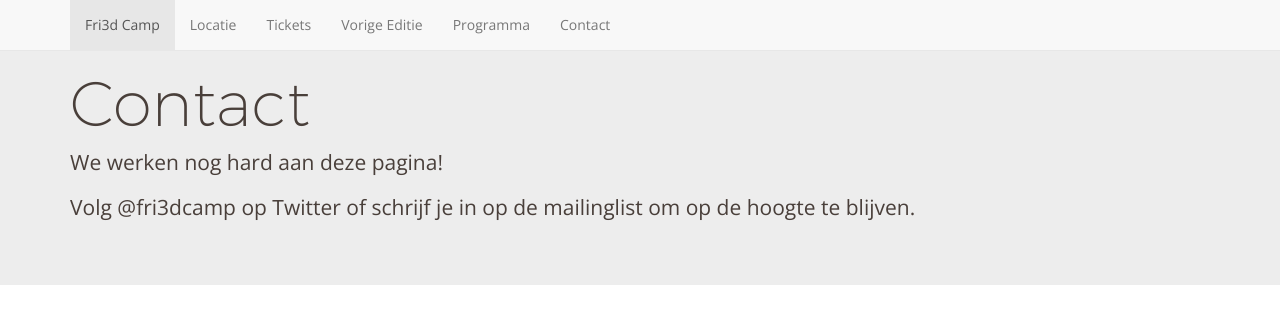
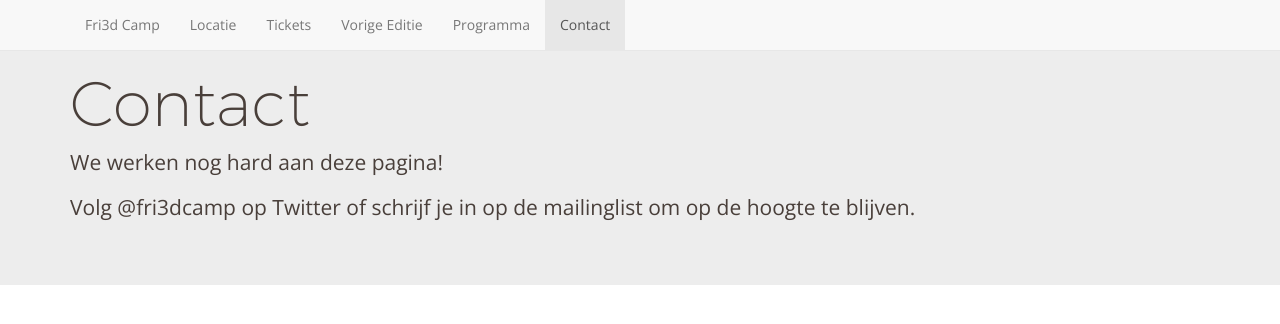
Before and after one commit to Fri3dCamp/fri3dweb2016, a Jekyll site: the page built from contact/index.html, in a window 1280 px wide. Shown: the top 324 px of the page. Built offline with Jekyll 4.4.1, drawn with Linux system fonts in a browser that asks for light colours; nearby versions of some CDN libraries.

Commit message:
conditionals in navigatie

```diff
--- a/_includes/header.html
+++ b/_includes/header.html
@@ -36,12 +36,12 @@
         </div>
         <div id="navbar" class="collapse navbar-collapse">
           <ul class="nav navbar-nav">
-            <li class="active"><a href="/">Fri3d Camp</a></li>
-            <li><a href="/locatie/">Locatie</a></li>
-            <li><a href="/tickets/">Tickets</a></li>
-            <li><a href="/fri3d2014/">Vorige Editie</a></li>
-            <li><a href="/programma/">Programma</a></li>
-            <li><a href="/contact/">Contact</a></li>
+            <li {% if page.title == "Home" %} class="active"{% endif %} ><a href="/">Fri3d Camp</a></li>
+            <li {% if page.title == "Locatie" %} class="active"{% endif %} ><a href="/locatie/">Locatie</a></li>
+            <li {% if page.title == "Tickets" %} class="active"{% endif %} ><a href="/tickets/">Tickets</a></li>
+            <li {% if page.title == "Vorige editie" %} class="active"{% endif %} ><a href="/fri3d2014/">Vorige Editie</a></li>
+            <li {% if page.title == "Programma" %} class="active"{% endif %} ><a href="/programma/">Programma</a></li>
+            <li {% if page.title == "Contact" %} class="active"{% endif %} ><a href="/contact/">Contact</a></li>
           </ul>
         </div><!--/.navbar-collapse -->
       </div>
```
